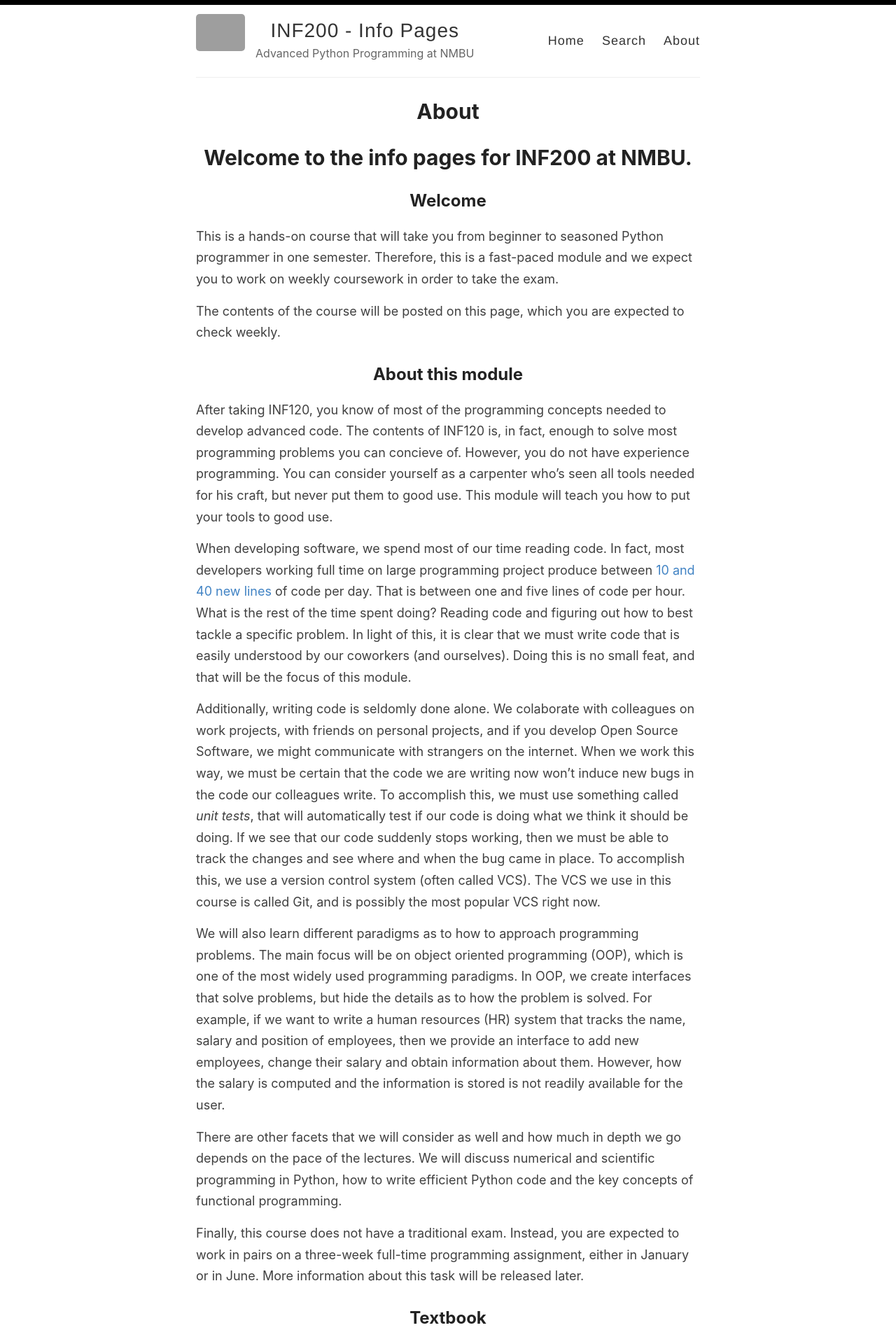
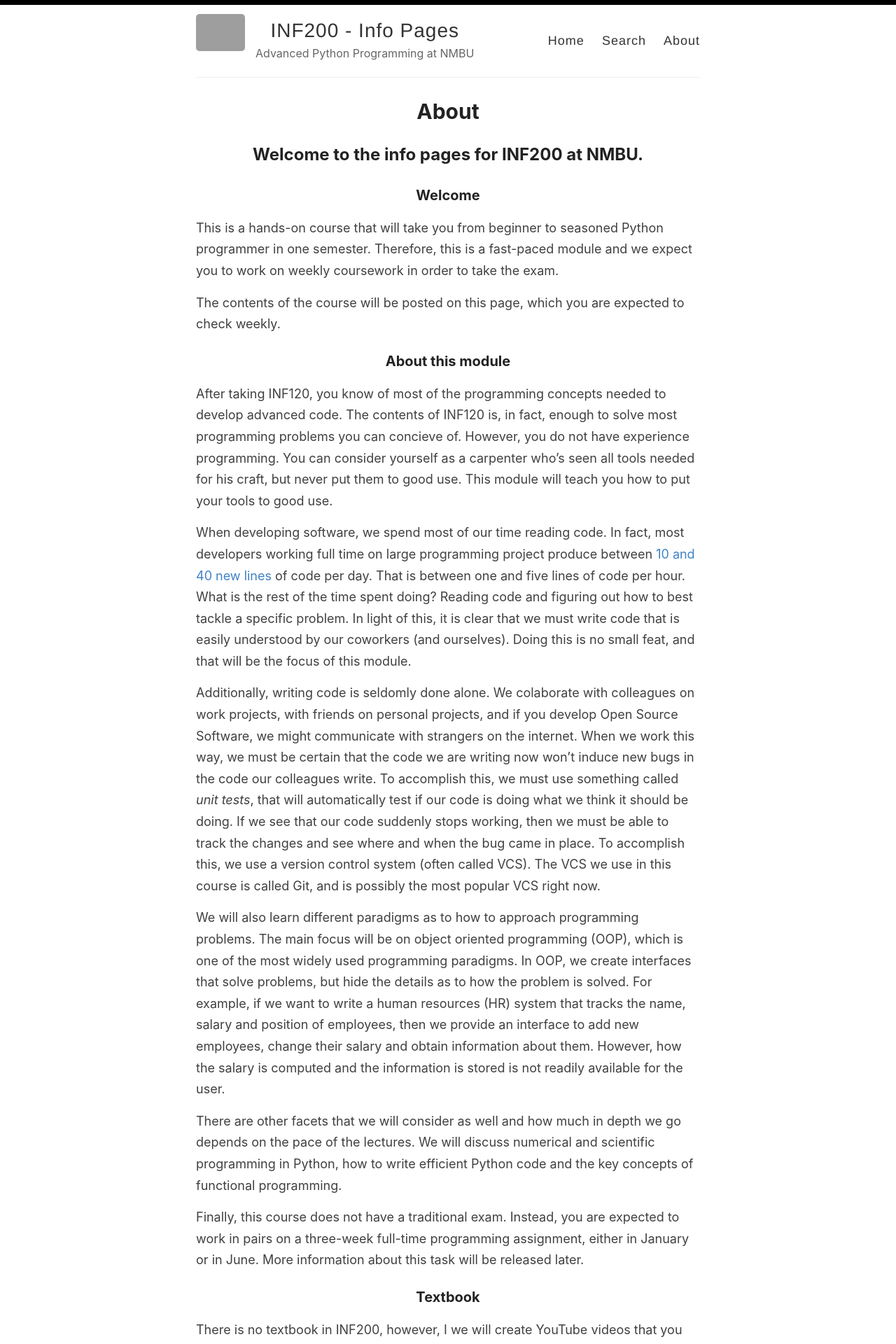
Before and after one commit to yngvem/INF200-2019, a Jekyll site: the page built from docs/_pages/about.md, in a window 1280 px wide. Shown: the top 1920 px of the page at 70% size. Built offline with Jekyll 4.4.1, drawn with Linux system fonts in a browser that asks for light colours; grey boxes are pictures that could not be loaded.

```diff
--- a/docs/_pages/about.md
+++ b/docs/_pages/about.md
@@ -4,9 +4,9 @@ title: About
 permalink: /about/
 ---
 
-# Welcome to the info pages for INF200 at NMBU.
+## Welcome to the info pages for INF200 at NMBU.
 
-## Welcome
+### Welcome
 This is a hands-on course that will take you from beginner to seasoned Python
 programmer in one semester. Therefore, this is a fast-paced module and we
 expect you to work on weekly coursework in order to take the exam.
@@ -14,7 +14,7 @@ expect you to work on weekly coursework in order to take the exam.
 The contents of the course will be posted on this page, which you are expected
 to check weekly.
 
-## About this module
+### About this module
 After taking INF120, you know of most of the programming concepts needed to
 develop advanced code. The contents of INF120 is, in fact, enough to solve
 most programming problems you can concieve of. However, you do not have
@@ -62,7 +62,7 @@ Finally, this course does not have a traditional exam. Instead, you are expected
 to work in pairs on a three-week full-time programming assignment, either in
 January or in June. More information about this task will be released later.
 
-## Textbook
+### Textbook
 There is no textbook in INF200, however, I we will create YouTube videos
 that you are expected to watch. Additionally, I will post links to lectures
 made by other programmers that covers topics that are part of the curriculum,
@@ -73,12 +73,12 @@ Also, I strongly reccomend the book
 by Luciano Ramalho if you wish to take your Python programming to the next
 level.
 
-## Screencasts
+### Screencasts
 We will publish some screencasts on our [YouTube channel](https://www.youtube.com/channel/UC8XWLPrXyqHWKHzBMMRnWlw)
 and also create playlists with Python lectures you should watch on your spare
 time.
 
-## Coursework
+### Coursework
 There are two kinds of coursework in this module, weekly exersices and
 larger pair programming problems. The weekly coursework exersices will be
 posted in a separate repository
```
